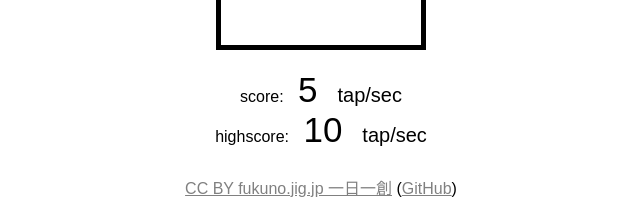
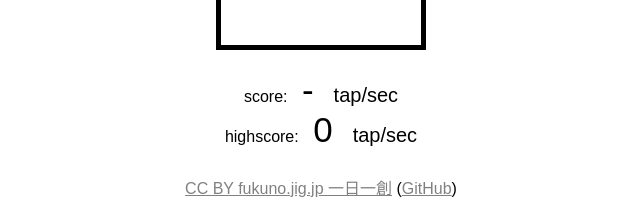
Before and after one commit to taisukef/renda, a plain HTML site: page index.html in a window 1280 px wide. Shown: the part 284-483 px from the top of the page, without its empty margins (319-959 px from the left). Drawn offline with Linux system fonts and the light colour scheme.

Commit message:
modify init setting

```diff
--- a/index.html
+++ b/index.html
@@ -77,8 +77,8 @@ a {
 
 <div id="main">
 <span id="tap">tap me</span>
-<span class="score">score: <span class="scoreval" id="scoreval">5</span><span class="scoreunit">tap/sec</span></span>
-<span class="score">highscore: <span class="scoreval" id="highscoreval">10</span><span class="scoreunit">tap/sec</span></span>
+<span class="score">score: <span class="scoreval" id="scoreval">-</span><span class="scoreunit">tap/sec</span></span>
+<span class="score">highscore: <span class="scoreval" id="highscoreval">0</span><span class="scoreunit">tap/sec</span></span>
 </div>
 
 <div id="credit">
```
